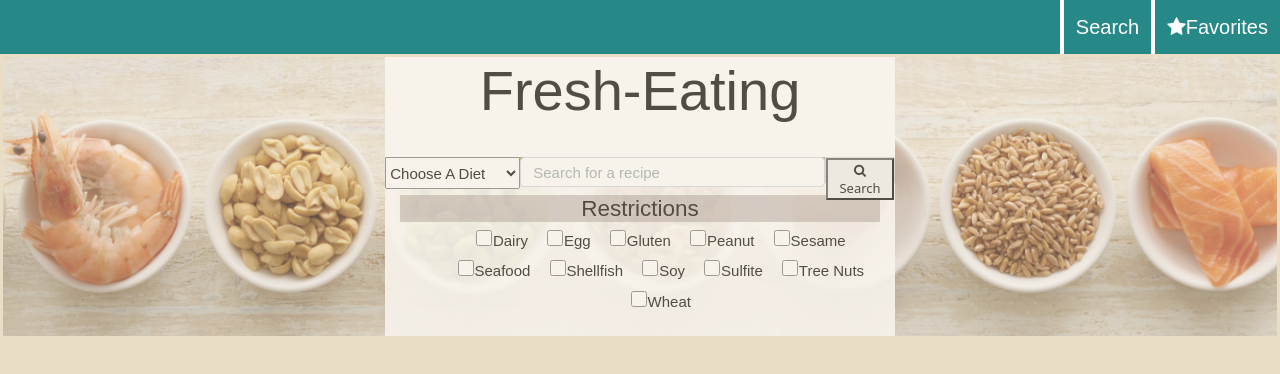
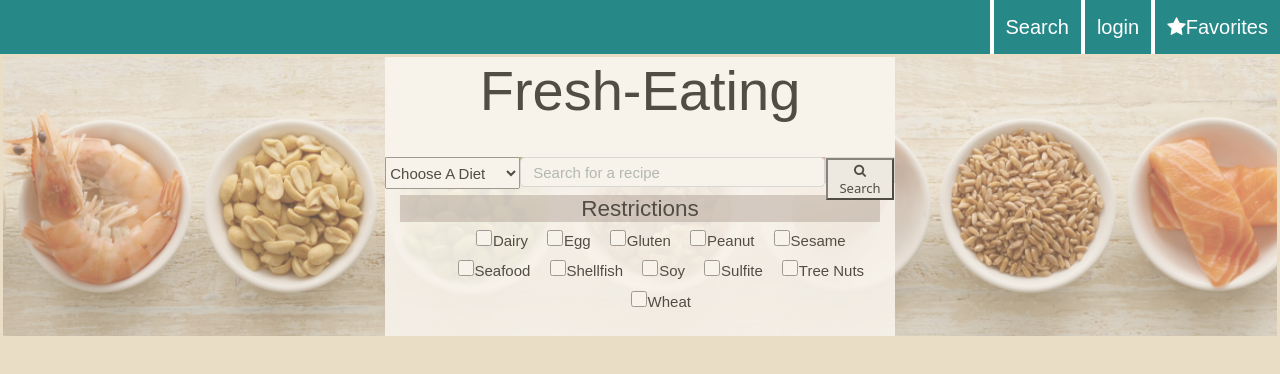
Before and after one commit to lav7patel/Fresh-eating, a React (Create React App) app in the folder client/: page / in a window 1280 px wide. Shown: the top 374 px of the page. Built offline with nearby package versions, Linux system fonts and the light colour scheme.

Commit message:
added login link to navbar

```diff
--- a/client/src/components/Navbar.js
+++ b/client/src/components/Navbar.js
@@ -6,6 +6,7 @@ function Navbar(props) {
       <a href="/favorites">
         <i class="fa fa-star"></i>Favorites
       </a>
+      <a href="/login">login</a>
       <a href="/">Search</a>
     </div>
   );
```
